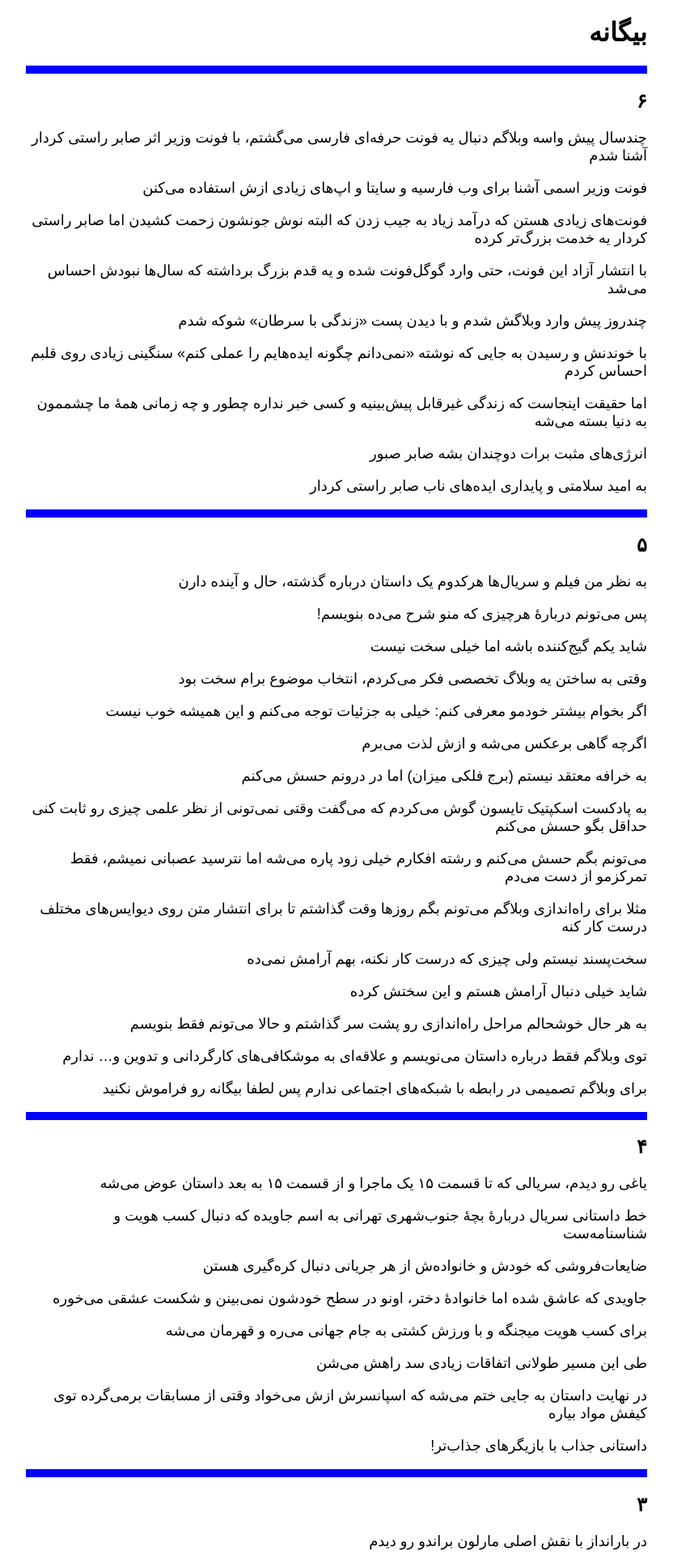
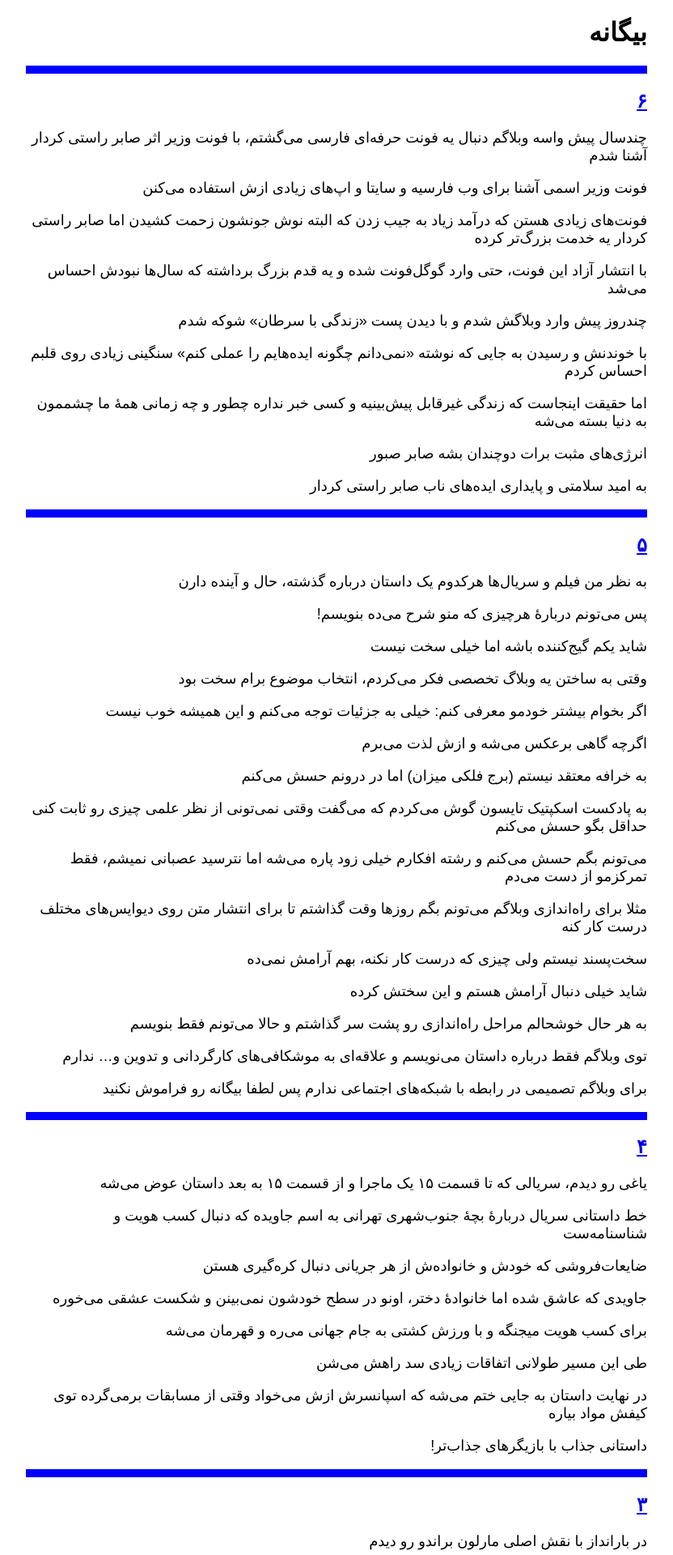
Before and after one commit to darkblog/darkblog.github.io, a Jekyll site: the page built from index.html, in a window 1280 px wide. Shown: the top 1920 px of the page at 81% size, without its empty margins (224-1056 px from the left). Built offline with Jekyll 4.4.1, drawn with Linux system fonts in a browser that asks for light colours.

Commit message:
Update index.html

```diff
--- a/index.html
+++ b/index.html
@@ -15,7 +15,7 @@
 <h1>بیگانه</h1>
 {% for post in site.posts limit:1000 %}
 <hr>
-<h2>{{ post.title }}</h2>
+<h2><a href="{{ site.url }}{{ post.url }}">{{ post.title }}</a></h2>
 {{ post.content }}
 {% endfor %}
 </body>
```
